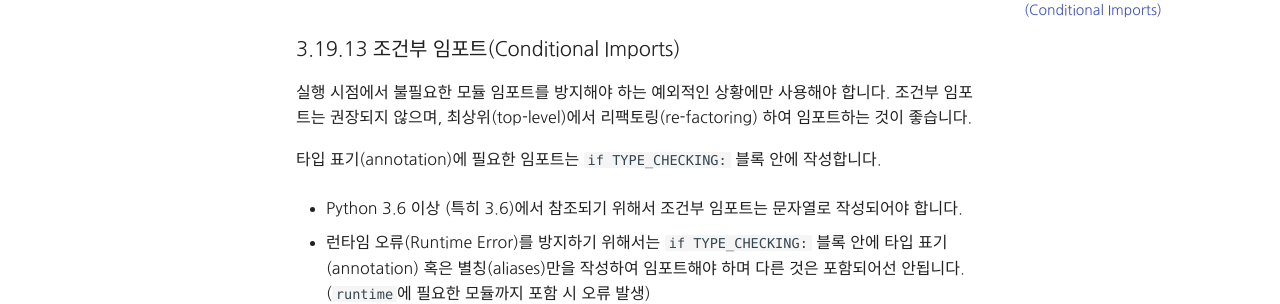
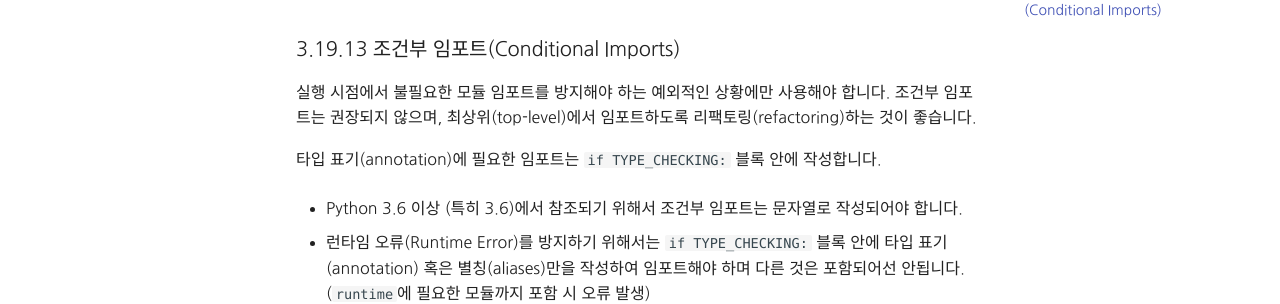
Before and after one commit to Yoonsoyoung02/google-python-style-guide-kr, an MkDocs documentation site: the page built from google python style guide/3.19.13 Conditional Imports.md, in a window 1280 px wide. Shown: the part 194-498 px from the top of the page. Built offline with MkDocs 1.6.1 and Material for MkDocs 9.7.7, drawn with Linux system fonts in a browser that asks for light colours; some web fonts are replaced; comment, search, counter and statistics services are not loaded.

Commit message:
[3.19.13 Conditional Imports] 번역 추가
원문에 위배되지 않도록 번역 수정

Co-authored-by: zer0ken <a37592777@gmail.com>

```diff
--- a/google python style guide/3.19.13 Conditional Imports.md
+++ b/google python style guide/3.19.13 Conditional Imports.md
@@ -1,7 +1,7 @@
 ### 3.19.13 조건부 임포트(Conditional Imports)
 
 실행 시점에서 불필요한 모듈 임포트를 방지해야 하는 예외적인 상황에만 사용해야 합니다.
-조건부 임포트는 권장되지 않으며, 최상위(top-level)에서 리팩토링(re-factoring) 하여 임포트하는 것이 좋습니다.
+조건부 임포트는 권장되지 않으며, 최상위(top-level)에서 임포트하도록 리팩토링(refactoring)하는 것이 좋습니다.
 
 타입 표기(annotation)에 필요한 임포트는 `if TYPE_CHECKING:` 블록 안에 작성합니다.
 
```
